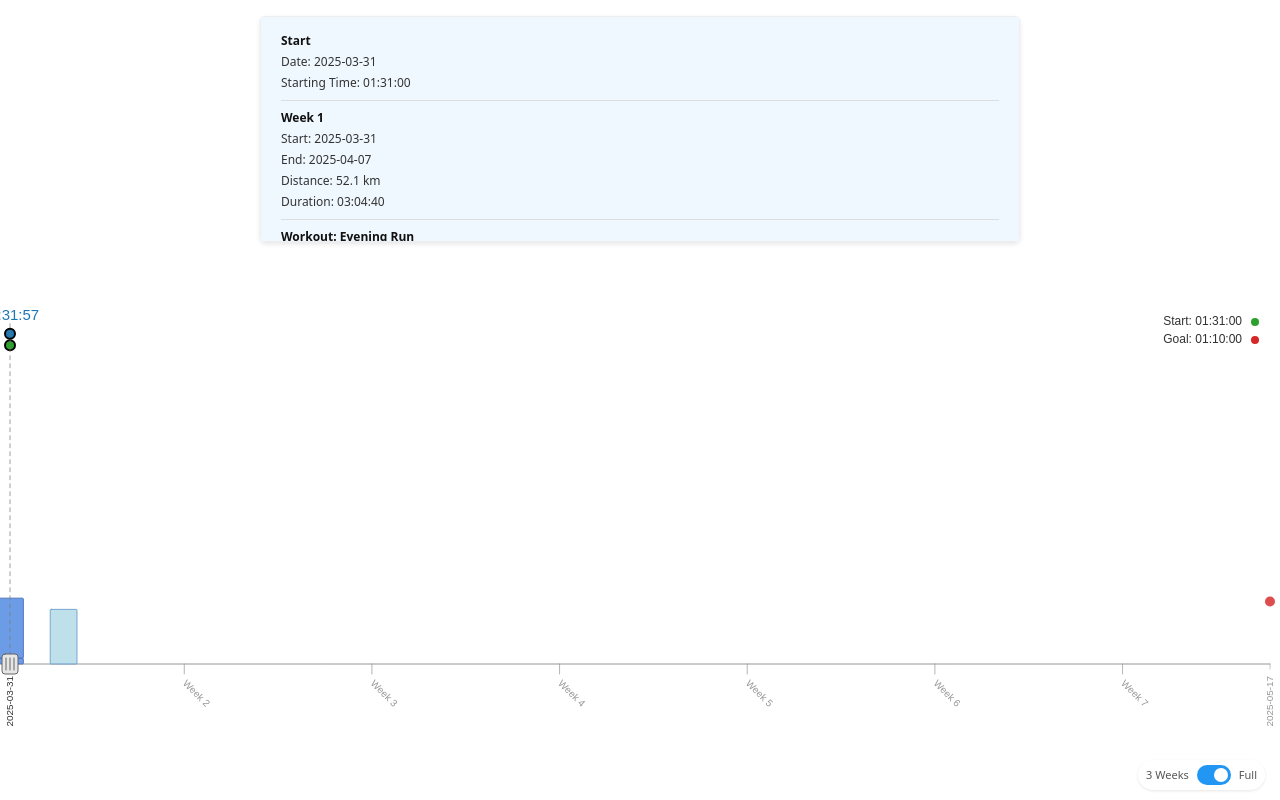
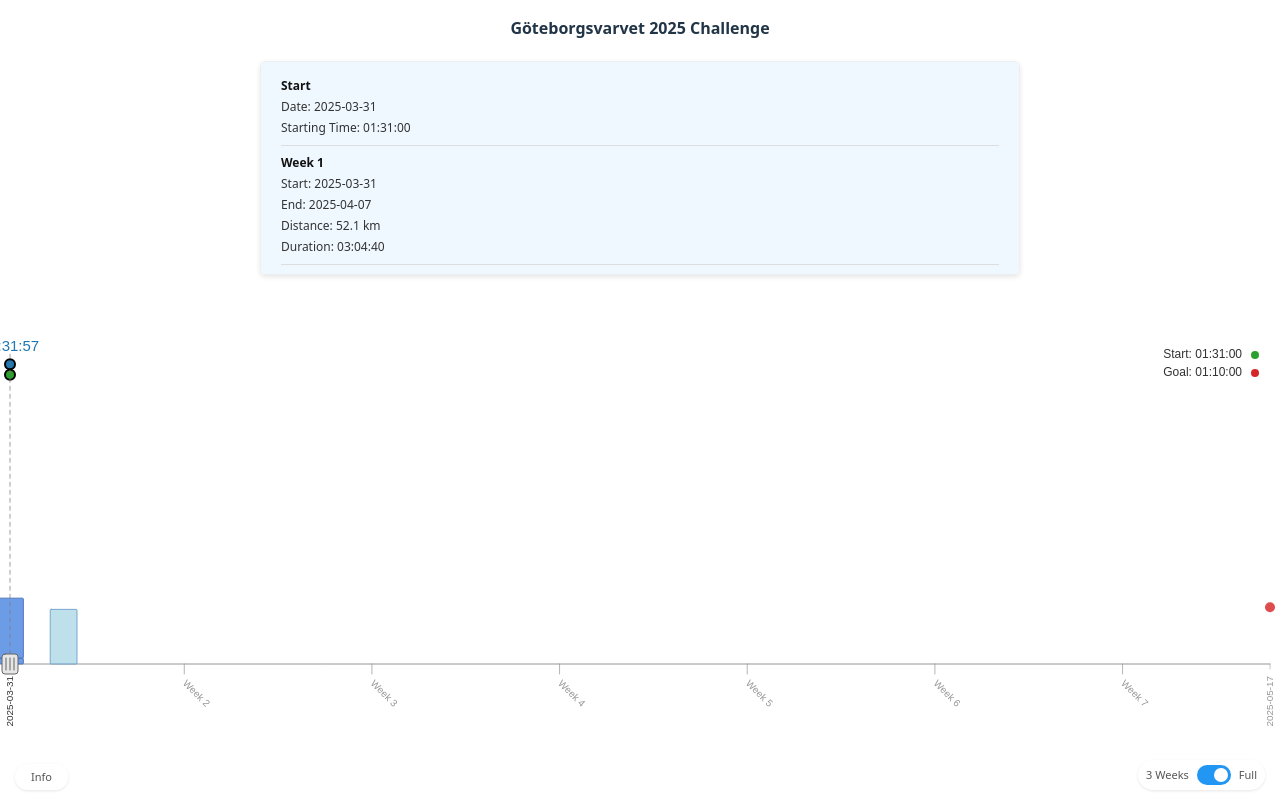
Before and after one commit to botpilots/rungraph, a website built with Vite: page index.html in a window 1280 px wide. Built offline with nearby package versions, Linux system fonts and the light colour scheme.

Commit message:
Add info container with link, based on new config file.

```diff
--- /dev/null
+++ b/project.config.json
@@ -0,0 +1,20 @@
+{
+	"projectTitle": "Göteborgsvarvet 2025 Challenge",
+	"projectDesc": "I thought it would be nice to have a simple way for friends to see my progress over time as I try to beat my current time of 01:30:30 for Göteborgsvarvet, hence I created this small statistical view based on my Strava activity feed. My intention creating this graph has also been to promote healthy running habits and race expectations.\nThe strategy I currently employ in my training is to focus on volume and consistency and not necessarly on so much running but instead diversify with lots of biking, rowing and other good alternatives for building an aerobic base. This strategy allows me to get a great amounts of return in relation to risk. This because I have found that it's injury which keeps back my progress the most. Then every week or so I'll trial myself to track my progress and to leverage the fact that \"you become good at what you do\".\nThe points are occasions where I test myself in a trial trying to beat my current half marathon time, doing so trying to simulate the real race conditions as close as possible. The columns represent training time per day.\nIf you'd like to know more about how I train, there's a link to my blog below.",
+	"distance": 21100,
+	"startData": {
+		"currentRaceTime": "01:31:00",
+		"date": "2025-03-31"
+	},
+	"goalData": {
+		"targetRaceTime": "01:10:00",
+		"dateOfRace": "2025-05-17"
+	},
+	"athlete": {
+		"name": "Oskar Huledal",
+		"profileImgUrl": "URLHere",
+		"blogUrl": "URLHere",
+		"stravaId": 135151962
+	},
+	"fetchActivitiesUrl": "URLHere"
+}
--- a/src/GoalGraphRenderer.ts
+++ b/src/GoalGraphRenderer.ts
@@ -1,6 +1,7 @@
 import p5 from 'p5';
 import { SummaryActivity } from './types/strava';
 import { Point, WorkoutColumn, WeekMarker } from './types/graphRenderer';
+import { StartData, GoalData } from './types/common';
 import {
 	parseTimeToSeconds,
 	formatSecondsToTime,
@@ -13,8 +14,8 @@
 
 export class GoalGraphRenderer {
 	private p: p5;
-	private startData: { currentRaceTime: string; date: Date };
-	private goalData: { targetRaceTime: string; dateOfRace: Date };
+	private startData: StartData;
+	private goalData: GoalData;
 	private activities: SummaryActivity[];
 
 	// Week configuration
@@ -78,8 +79,8 @@
 
 	constructor(
 		p: p5,
-		start: { currentRaceTime: string; date: Date },
-		goal: { targetRaceTime: string; dateOfRace: Date },
+		start: StartData,
+		goal: GoalData,
 		activities: SummaryActivity[],
 		parentContainerId: string,
 		// trialDay: string = 'sunday', // Removed trialDay parameter, can be used as indication of trial day perhaps going forward.
--- a/src/main.ts
+++ b/src/main.ts
@@ -4,40 +4,68 @@
 // Removed: import { fetchStravaActivities } from './stravaApi'
 import { StartData, GoalData } from './types/common'
 import { SummaryActivity } from './types/strava'; // Import needed types
-import activitiesJson from '../data/activities.json';
+import projectConfig from '../project.config.json'
 
 // Main asynchronous function to initialize the application
 async function initializeApp() {
-	let start: StartData;
-	let goal: GoalData;
+	let activities: SummaryActivity[] = [];
 
-	// --- Start and goal configuration ---
-	start = {
-		date: new Date('2025-03-31'), // Start date
-		currentRaceTime: "01:31:00", // Example 10k race time (mm:ss)
+	// Validate and convert dates from strings to Date objects
+	const startData: StartData = {
+		currentRaceTime: projectConfig.startData.currentRaceTime,
+		date: new Date(projectConfig.startData.date)
 	};
 
-	goal = {
-		dateOfRace: new Date('2025-05-17'), // Date of goal race
-		targetRaceTime: "01:10:00", // Example target 10k race time (mm:ss)
+	const goalData: GoalData = {
+		targetRaceTime: projectConfig.goalData.targetRaceTime,
+		dateOfRace: new Date(projectConfig.goalData.dateOfRace)
 	};
-	// --- End start and goal configuration ---
+
+	// Validate time strings
+	const validateTimeString = (timeStr: string): boolean => {
+		return /^(\d{2}):(\d{2}):(\d{2})$/.test(timeStr);
+	};
+
+	if (!validateTimeString(startData.currentRaceTime)) {
+		console.error(`Invalid time format for startData.currentRaceTime: ${startData.currentRaceTime}`);
+	}
+
+	if (!validateTimeString(goalData.targetRaceTime)) {
+		console.error(`Invalid time format for goalData.targetRaceTime: ${goalData.targetRaceTime}`);
+	}
 
 	try {
-		console.log("Fetching activity data from static file...");
-		const activities = activitiesJson as unknown as SummaryActivity[];
+		// Fetch activities from the URL in config
+		console.log("Fetching activity data from configured URL...");
+		const fetchUrl = projectConfig.fetchActivitiesUrl;
+
+		// If the URL is a placeholder, fallback to local data
+		if (fetchUrl === "URLHere") {
+			console.log("Using local activities data as fallback...");
+			const dataUrl = `${import.meta.env.BASE_URL}data/activities.json`;
+			console.log(`Attempting to fetch data from: ${dataUrl}`);
+
+			const response = await fetch(dataUrl);
+			if (!response.ok) {
+				throw new Error(`HTTP error! status: ${response.status} while fetching ${dataUrl}`);
+			}
+			activities = await response.json();
+		} else {
+			// Use the configured URL
+			const response = await fetch(fetchUrl);
+			if (!response.ok) {
+				throw new Error(`HTTP error! status: ${response.status} while fetching ${fetchUrl}`);
+			}
+			activities = await response.json();
+		}
+
 		console.log(`Successfully loaded ${activities.length} activities`);
 
-		// TODO: Determine 'start' and 'goal' properly.
-		// Using sample data generation just for start/goal for now:
-		// const sampleData = generateSampleData(); // Removed sample data generation
-		// start = sampleData.start; // Use static config above
-		// goal = sampleData.goal; // Use static config above
-
-		// --- Initialize p5 Sketch AFTER data is ready ---
+		// --- Initialize app with title and info button ---
 
 		// Clear out any existing content and add containers
 		document.querySelector<HTMLDivElement>('#app')!.innerHTML = `
+			<div id="title">${projectConfig.projectTitle}</div>
 			<div id="info-box"></div>
 			<div id="graph-container"></div>
 			<div class="view-toggle-container">
@@ -48,15 +76,34 @@
 				</label>
 				<span>Full</span>
 			</div>
+			<div id="info-button">Info</div>
+			<div id="info-overlay">
+				<div class="info-content">
+					<h1>${projectConfig.projectTitle}</h1>
+					${projectConfig.projectDesc.split('\n').map(paragraph => `<p>${paragraph}</p>`).join('')}
+					<p>Regards,<br>${projectConfig.athlete.name}</p>
+					<p><i>For more information about the athlete <a href="${projectConfig.athlete.blogUrl}" target="_blank">click here.</a></i></p>
+					<button id="close-info">Close</button>
+				</div>
+			</div>
 		`;
+
+		// Set up info button toggle functionality
+		document.getElementById('info-button')?.addEventListener('click', () => {
+			document.getElementById('info-overlay')!.style.display = 'block';
+		});
+
+		document.getElementById('close-info')?.addEventListener('click', () => {
+			document.getElementById('info-overlay')!.style.display = 'none';
+		});
 
 		let renderer: GoalGraphRenderer;
 
 		const sketch = (p: p5) => {
 			p.setup = () => {
 				p.textFont('Arial');
-				// Pass the fetched/generated data to the renderer
-				renderer = new GoalGraphRenderer(p, start, goal, activities, 'graph-container');
+				// Pass the validated data to the renderer
+				renderer = new GoalGraphRenderer(p, startData, goalData, activities, 'graph-container');
 				if (renderer) {
 					renderer.windowResized();
 				} else {
@@ -72,8 +119,6 @@
 						console.error("Error calling renderer.draw():", e);
 						p.noLoop();
 					}
-				} else {
-					// console.warn("Renderer not ready in draw loop"); // Can be noisy
 				}
 			};
 
@@ -82,7 +127,6 @@
 					renderer.windowResized();
 				}
 			};
-			// Mouse events handled by renderer
 		};
 
 		// Initialize p5.js
@@ -96,7 +140,7 @@
 				<h2>Error Initializing Application</h2>
 				<p>Could not load activity data. Please check the console for details.</p>
 				<pre>${error instanceof Error ? error.message : String(error)}</pre>
-                <p>Ensure the file 'data/activities.json' exists and is accessible.</p>
+				<p>Make sure the data source is properly configured.</p>
 			</div>
 		`;
 	}
--- a/src/style.css
+++ b/src/style.css
@@ -197,3 +197,66 @@
 .slider.round:before {
   border-radius: 50%;
 }
+
+/* Project title styles */
+#title {
+  height: 20px;
+  text-align: center;
+  font-weight: bold;
+  margin-bottom: 10px;
+}
+
+/* Info button styles */
+#info-button {
+  position: absolute;
+  bottom: 10px;
+  left: 15px;
+  padding: 5px 16px;
+  background-color: rgba(255, 255, 255, 0.8);
+  color: #555;
+  border-radius: 15px;
+  cursor: pointer;
+  z-index: 20;
+  box-shadow: 0 1px 3px rgba(0,0,0,0.1);
+  font-size: 11px;
+  display: flex;
+  align-items: center;
+}
+
+#info-button:hover {
+  background-color: rgba(255, 255, 255, 1);
+}
+
+/* Info overlay styles */
+#info-overlay {
+  display: none;
+  position: fixed;
+  top: 0;
+  left: 0;
+  width: 100%;
+  height: 100%;
+  background: rgba(255,255,255,0.95);
+  z-index: 1000;
+  padding: 20px;
+  overflow: auto;
+}
+
+.info-content {
+  max-width: 800px;
+  margin: 0 auto;
+  padding: 20px;
+}
+
+#close-info {
+  padding: 8px 16px;
+  background: #007bff;
+  color: white;
+  border: none;
+  border-radius: 4px;
+  cursor: pointer;
+  margin-bottom: 20px;
+}
+
+#close-info:hover {
+  background: #0069d9;
+}
```
Also changed, not shown: src/types/common.ts (+21 -4 lines). Lines whose indentation alone changed are shown as unchanged.
